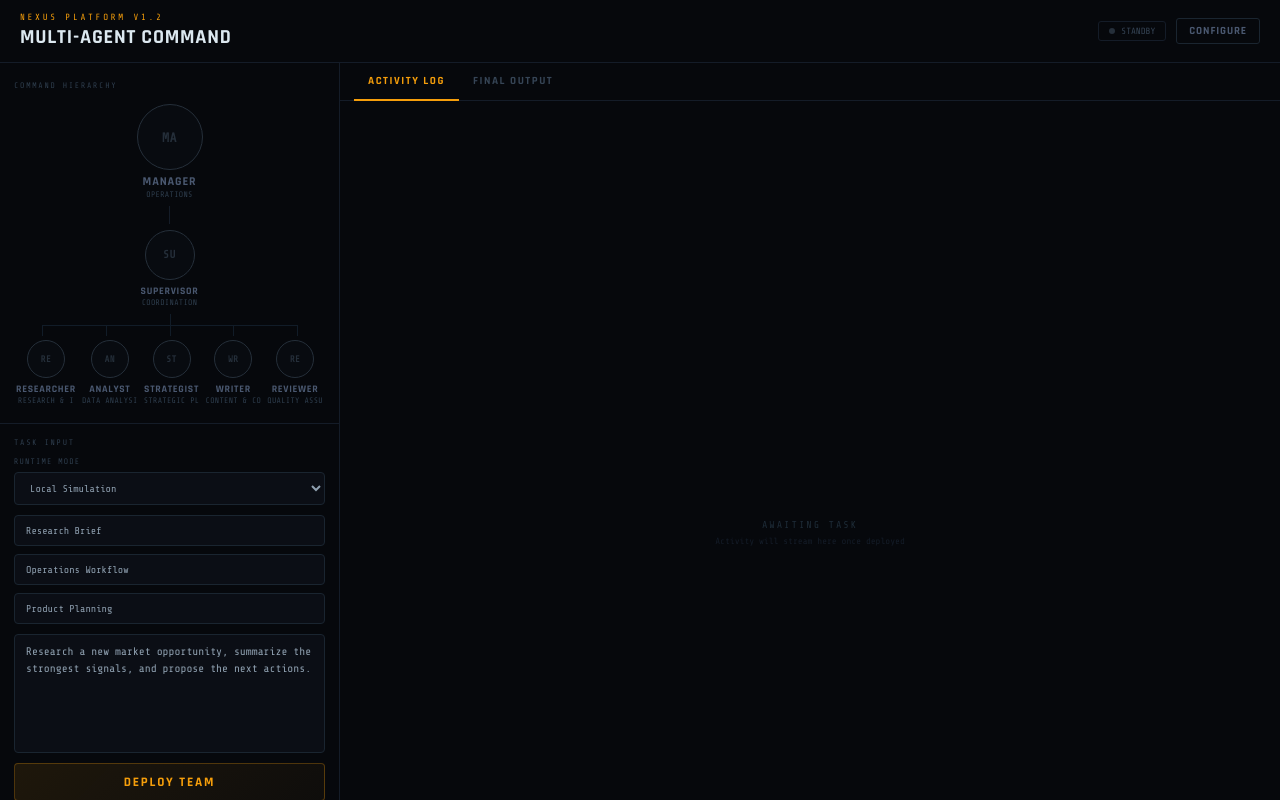
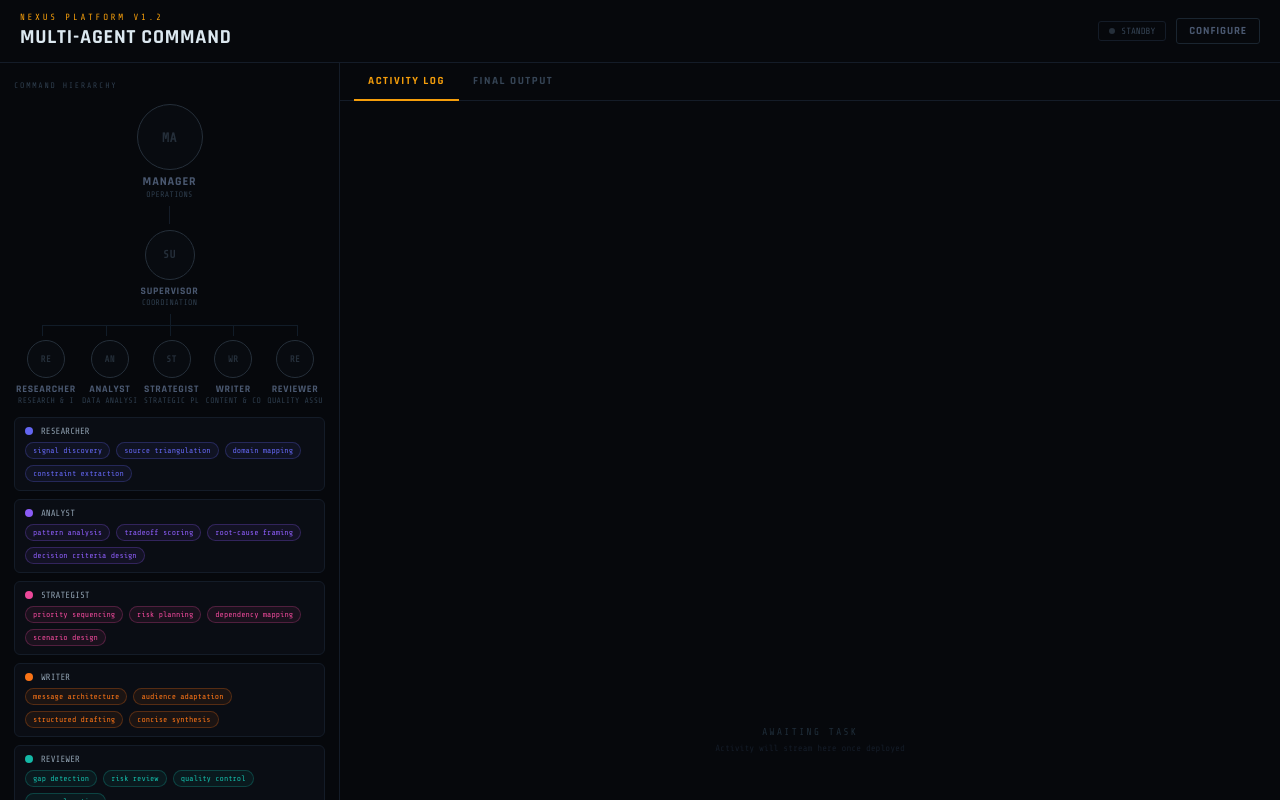
Before and after one commit to scorpxgt7/Multi-Agent-Platform, a React (Vite) app: page / in a window 1280 px wide. Shown: the top 800 px of the page. Built offline with nearby package versions, Linux system fonts and the light colour scheme.

Commit message:
Add advanced specialist role profiles

```diff
--- a/src/features/nexus/NexusAgentPlatform.jsx
+++ b/src/features/nexus/NexusAgentPlatform.jsx
@@ -65,6 +65,22 @@ function AgentEditor({ agent, color, onSave, onCancel }) {
       <div>
         <div style={{ fontFamily: "'Share Tech Mono',monospace", fontSize: 9, color: "#364556", marginBottom: 5, textTransform: "uppercase", letterSpacing: "0.08em" }}>Description</div>
         <textarea {...inputProps("description")} rows={3} style={{ ...inputProps("description").style, resize: "vertical" }} />
+      </div>
+      <div>
+        <div style={{ fontFamily: "'Share Tech Mono',monospace", fontSize: 9, color: "#364556", marginBottom: 5, textTransform: "uppercase", letterSpacing: "0.08em" }}>Advanced skill stack</div>
+        <div style={{ display: "flex", flexWrap: "wrap", gap: 6 }}>
+          {(agent.advancedSkills || []).map((skill) => (
+            <span key={skill} style={{ border: `1px solid ${color}55`, background: `${color}12`, borderRadius: 999, padding: "4px 8px", color, fontFamily: "'Share Tech Mono',monospace", fontSize: 9 }}>
+              {skill}
+            </span>
+          ))}
+        </div>
+      </div>
+      <div>
+        <div style={{ fontFamily: "'Share Tech Mono',monospace", fontSize: 9, color: "#364556", marginBottom: 5, textTransform: "uppercase", letterSpacing: "0.08em" }}>Expected deliverable</div>
+        <div style={{ width: "100%", background: "#070a0e", border: "1px solid #1a2530", borderRadius: 3, color: "#8fa0b0", padding: "7px 10px", fontFamily: "'Share Tech Mono',monospace", fontSize: 11, lineHeight: 1.5 }}>
+          {agent.deliverable || "Specialist output"}
+        </div>
       </div>
       <div style={{ display: "flex", gap: 8, marginTop: 4 }}>
         <button onClick={() => onSave(form)} style={{ flex: 1, padding: "8px 0", background: `${color}12`, border: `1px solid ${color}50`, borderRadius: 3, color, cursor: "pointer", fontFamily: "Rajdhani,sans-serif", fontWeight: 700, fontSize: 12, letterSpacing: "0.1em", textTransform: "uppercase" }}>Save agent</button>
@@ -275,6 +291,23 @@ export default function NexusAgentPlatform() {
                 <AgentNode key={agent.id} name={agent.name} role={agent.specialty} status={statuses[agent.id]} size="sm" onClick={() => !running && (setShowConfig(true), setEditAgent({ ...agent, colorIndex: index }))} />
               ))}
             </div>
+            <div style={{ marginTop: 12, display: "grid", gap: 8 }}>
+              {agents.map((agent, index) => (
+                <div key={`${agent.id}-skills`} style={{ border: "1px solid #141c28", borderRadius: 6, padding: "8px 10px", background: "#0a0d14" }}>
+                  <div style={{ display: "flex", alignItems: "center", gap: 8, marginBottom: 6 }}>
+                    <div style={{ width: 8, height: 8, borderRadius: "50%", background: AGENT_COLORS[index], flexShrink: 0 }} />
+                    <div style={{ fontFamily: "'Share Tech Mono',monospace", fontSize: 9, color: "#8fa0b0", textTransform: "uppercase" }}>{agent.name}</div>
+                  </div>
+                  <div style={{ display: "flex", flexWrap: "wrap", gap: 6 }}>
+                    {(agent.advancedSkills || []).map((skill) => (
+                      <span key={skill} style={{ border: `1px solid ${AGENT_COLORS[index]}44`, background: `${AGENT_COLORS[index]}12`, borderRadius: 999, padding: "3px 7px", color: AGENT_COLORS[index], fontFamily: "'Share Tech Mono',monospace", fontSize: 8 }}>
+                        {skill}
+                      </span>
+                    ))}
+                  </div>
+                </div>
+              ))}
+            </div>
           </div>
 
           <div style={{ padding: "14px 14px", flex: 1, display: "flex", flexDirection: "column", gap: 10, overflow: "auto" }}>
--- a/src/features/nexus/data.js
+++ b/src/features/nexus/data.js
@@ -9,11 +9,46 @@ export const STATUS_COLOR = {
 };
 
 export const DEFAULT_AGENTS = [
-  { id: "a1", name: "Researcher", specialty: "Research & Intel", description: "Gathers relevant facts, context, and source inputs for the task." },
-  { id: "a2", name: "Analyst", specialty: "Data Analysis", description: "Sorts signals, identifies patterns, and sharpens the problem framing." },
-  { id: "a3", name: "Strategist", specialty: "Strategic Plan", description: "Turns findings into an execution plan with priorities and tradeoffs." },
-  { id: "a4", name: "Writer", specialty: "Content & Comms", description: "Packages the work into clear output for stakeholders or operators." },
-  { id: "a5", name: "Reviewer", specialty: "Quality Assurance", description: "Checks gaps, risks, and readiness before the final delivery." },
+  {
+    id: "a1",
+    name: "Researcher",
+    specialty: "Research & Intel",
+    description: "Gathers relevant facts, context, and source inputs for the task.",
+    deliverable: "evidence brief",
+    advancedSkills: ["signal discovery", "source triangulation", "domain mapping", "constraint extraction"],
+  },
+  {
+    id: "a2",
+    name: "Analyst",
+    specialty: "Data Analysis",
+    description: "Sorts signals, identifies patterns, and sharpens the problem framing.",
+    deliverable: "insight model",
+    advancedSkills: ["pattern analysis", "tradeoff scoring", "root-cause framing", "decision criteria design"],
+  },
+  {
+    id: "a3",
+    name: "Strategist",
+    specialty: "Strategic Plan",
+    description: "Turns findings into an execution plan with priorities and tradeoffs.",
+    deliverable: "execution roadmap",
+    advancedSkills: ["priority sequencing", "risk planning", "dependency mapping", "scenario design"],
+  },
+  {
+    id: "a4",
+    name: "Writer",
+    specialty: "Content & Comms",
+    description: "Packages the work into clear output for stakeholders or operators.",
+    deliverable: "stakeholder-ready narrative",
+    advancedSkills: ["message architecture", "audience adaptation", "structured drafting", "concise synthesis"],
+  },
+  {
+    id: "a5",
+    name: "Reviewer",
+    specialty: "Quality Assurance",
+    description: "Checks gaps, risks, and readiness before the final delivery.",
+    deliverable: "readiness review",
+    advancedSkills: ["gap detection", "risk review", "quality control", "approval gating"],
+  },
 ];
 
 export const EMPTY_STATUSES = {
--- a/src/features/nexus/runtime/localRuntime.js
+++ b/src/features/nexus/runtime/localRuntime.js
@@ -12,6 +12,12 @@ function summarizeTask(task, fallback = "the requested workflow") {
   return summary.length > 180 ? `${summary.slice(0, 177)}...` : summary;
 }
 
+function formatSkills(agent) {
+  return Array.isArray(agent.advancedSkills) && agent.advancedSkills.length
+    ? agent.advancedSkills.join(", ")
+    : "general problem solving";
+}
+
 export function buildDirectiveMap(task, agents) {
   const summary = summarizeTask(task);
   const directives = {};
@@ -20,7 +26,7 @@ export function buildDirectiveMap(task, agents) {
     const handoff = index === 0
       ? "Start the chain with a strong factual baseline."
       : "Use previous agent output as working context and improve it with your specialty.";
-    directives[agent.name] = `For ${summary}, focus on ${agent.specialty.toLowerCase()}. ${agent.description} ${handoff}`;
+    directives[agent.name] = `For ${summary}, focus on ${agent.specialty.toLowerCase()}. Use advanced skills in ${formatSkills(agent)}. ${agent.description} ${handoff}`;
   });
 
   return directives;
@@ -28,7 +34,7 @@ export function buildDirectiveMap(task, agents) {
 
 function buildManagerPlan(task, agents) {
   const summary = summarizeTask(task);
-  const teamFocus = agents.map((agent, index) => `${index + 1}. ${agent.name}: ${agent.specialty} - ${agent.description}`).join("\n");
+  const teamFocus = agents.map((agent, index) => `${index + 1}. ${agent.name}: ${agent.specialty} - ${agent.description}. Advanced skills: ${formatSkills(agent)}. Deliverable: ${agent.deliverable || "specialist output"}.`).join("\n");
 
   return [
     `Objective: deliver a complete result for ${summary}.`,
@@ -53,13 +59,16 @@ function buildSupervisorBrief(task, agents, directiveMap) {
 function buildAgentContribution(task, agent, directive, previousOutputs) {
   const summary = summarizeTask(task);
   const previousNames = previousOutputs.map((entry) => entry.name);
+  const deliverable = agent.deliverable || `${agent.specialty.toLowerCase()} output`;
 
   return [
     `Focus area: ${agent.specialty}`,
+    `Advanced skills: ${formatSkills(agent)}`,
+    `Expected deliverable: ${deliverable}`,
     `Directive: ${directive}`,
     `Context used: ${previousNames.length ? previousNames.join(", ") : "No prior agent context yet."}`,
-    `Contribution: For ${summary}, ${agent.name} should produce a practical ${agent.specialty.toLowerCase()} output that directly helps the team move toward a final deliverable.`,
-    `Execution notes: ${agent.description} Keep the contribution actionable, compact, and easy for the next handoff to reuse.`,
+    `Contribution: For ${summary}, ${agent.name} should produce a practical ${deliverable} that directly helps the team move toward a final deliverable.`,
+    `Execution notes: ${agent.description} Apply ${formatSkills(agent)} in a way that keeps the contribution actionable, compact, and easy for the next handoff to reuse.`,
     "Handoff guidance: Preserve the strongest points, remove duplication, and elevate anything that reduces execution risk or improves clarity.",
   ].join("\n\n");
 }
```
Also changed, not shown: 1 other file (tests, documents, lock files or other folders).
